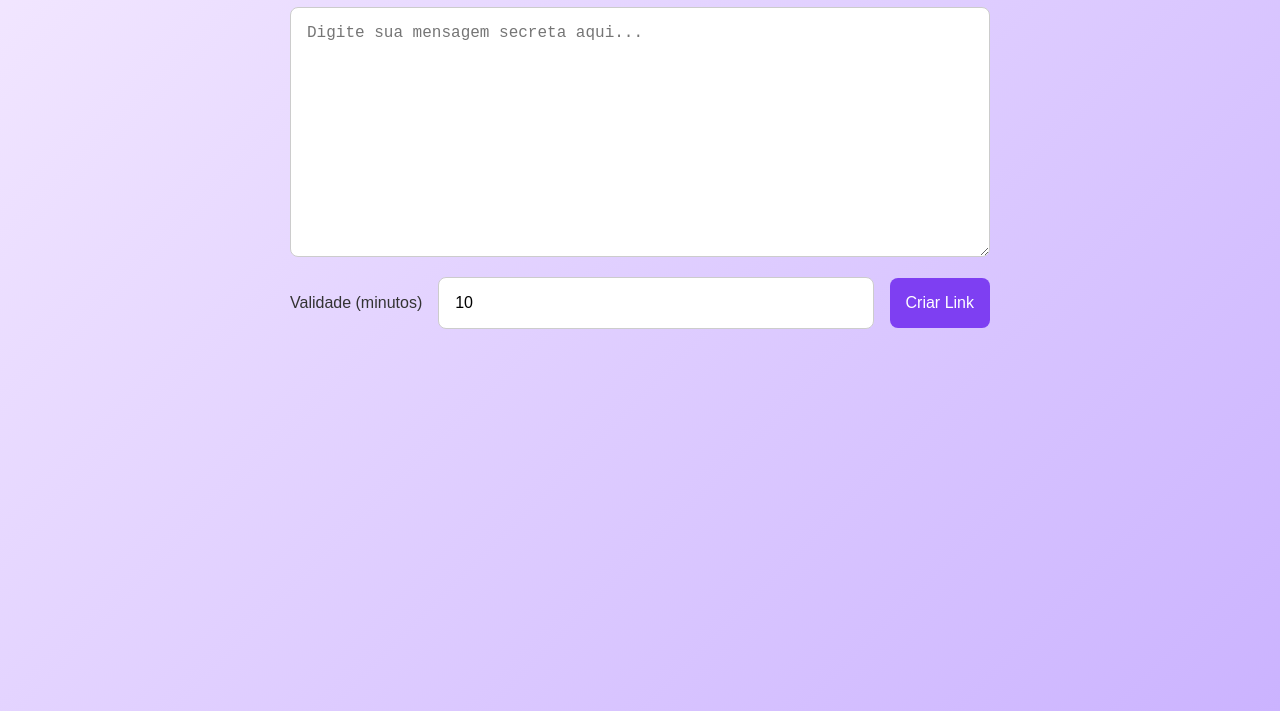
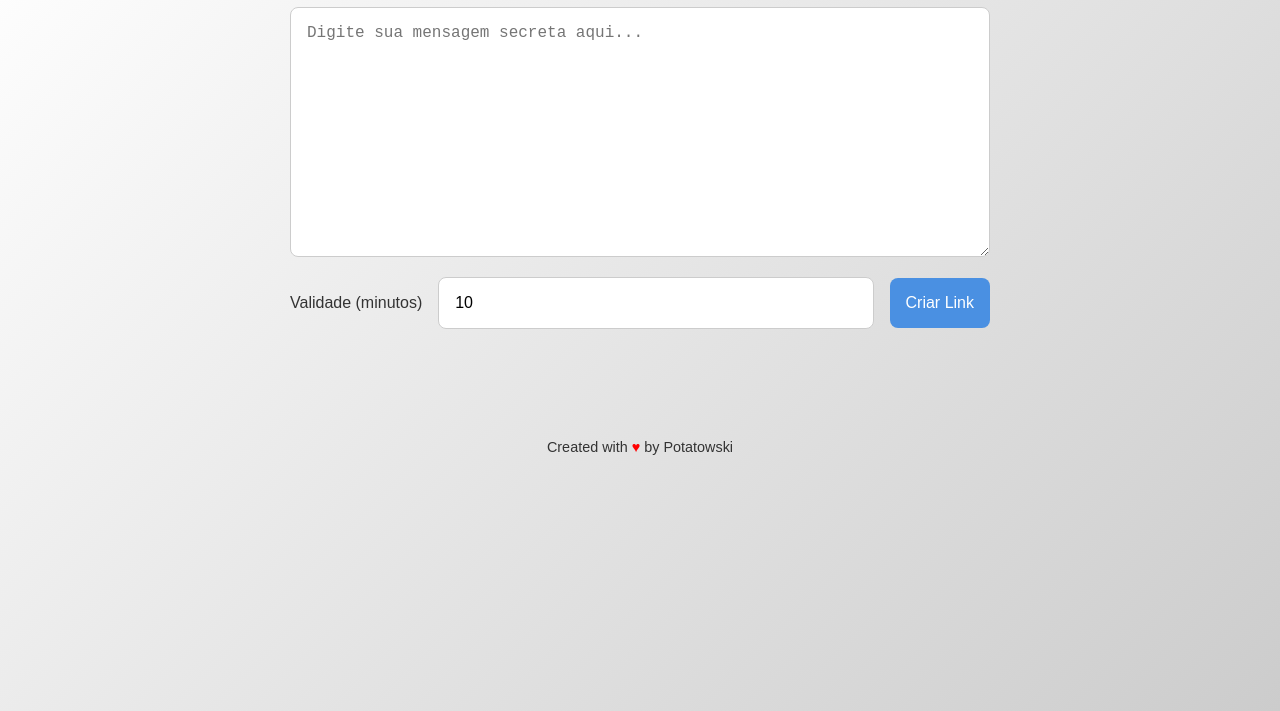
Before and after one commit to potatowski/crypt-link, a plain HTML site: page web/index.html in a window 1280 px wide. Shown: the part 89-800 px from the top of the page. Drawn offline with Linux system fonts and the light colour scheme.

Commit message:
feat: update page title and add footer with creator information

```diff
--- a/web/index.html
+++ b/web/index.html
@@ -4,15 +4,15 @@
 <head>
   <meta charset="UTF-8" />
   <meta name="viewport" content="width=device-width, initial-scale=1.0" />
-  <title>Mensagem Secreta</title>
+  <title>Crypt Link</title>
   <link rel="stylesheet" href="style/index.css">
 </head>
 
 <body>
   <button id="toggle-theme-btn" style="position: fixed; top: 1rem; right: 1rem; z-index: 10;">
     Alternar Modo
-</button>
-  <h1>Mensagem Secreta</h1>
+  </button>
+  <h1>Crypt Link</h1>
 
   <div id="form-section">
     <textarea id="message" class="form-textarea" placeholder="Digite sua mensagem secreta aqui..." rows="12"></textarea>
@@ -41,6 +41,12 @@
       <div id="modal-alert" class="hidden modal-alert"></div>
     </div>
   </div>
+  <footer class="footer">
+    <p>
+      Created with <span style="color: red;">♥</span> by Potatowski
+    </p>
+  </footer>
+
 
   <script src="scripts/index.js"></script>
 </body>
--- a/web/style/index.css
+++ b/web/style/index.css
@@ -1,23 +1,25 @@
 :root {
-    --background-color: linear-gradient(135deg, #f3e8ff, #cbb3ff);
+    --background-color:linear-gradient(135deg, #fff, #ccc);
     --text-color: #333;
-    --button-bg: #7e3ff2;
+    --button-bg: #4a90e2;
     --button-text: white;
     --input-border: #ccc;
     --modal-bg: #fff;
     --alert-bg: #f8d7da;
     --alert-text: #721c24;
+    --result-bg: #e0ffe0;
 }
 
 .dark-mode {
-    --background-color: linear-gradient(135deg, #3a026e, #7b2ff7);
+    --background-color: linear-gradient(135deg, #000, #001);
     --text-color: #eee;
     --button-bg: #a66cff;
     --button-text: white;
     --input-border: #555;
-    --modal-bg: #1e0d3a;
-    --alert-bg: #4d1c1c;
-    --alert-text: #ffb3b3;
+    --modal-bg: #665581;
+    --alert-bg: #f8d7da;
+    --alert-text: #721c24;
+    --result-bg: #665581;
 }
 
 body {
@@ -101,7 +103,7 @@ textarea:focus {
 }
 
 #result {
-    background: #e0ffe0;
+    background: var(--result-bg);
     padding: 1rem;
     word-break: break-word;
     margin-top: 1rem;
@@ -191,3 +193,11 @@ textarea:focus {
         align-items: center;
     }
 }
+
+.footer {
+  margin-top: 4rem;
+  padding: 2rem 1rem;
+  text-align: center;
+  font-size: 0.9rem;
+  color: var(--text-color);
+}
```
